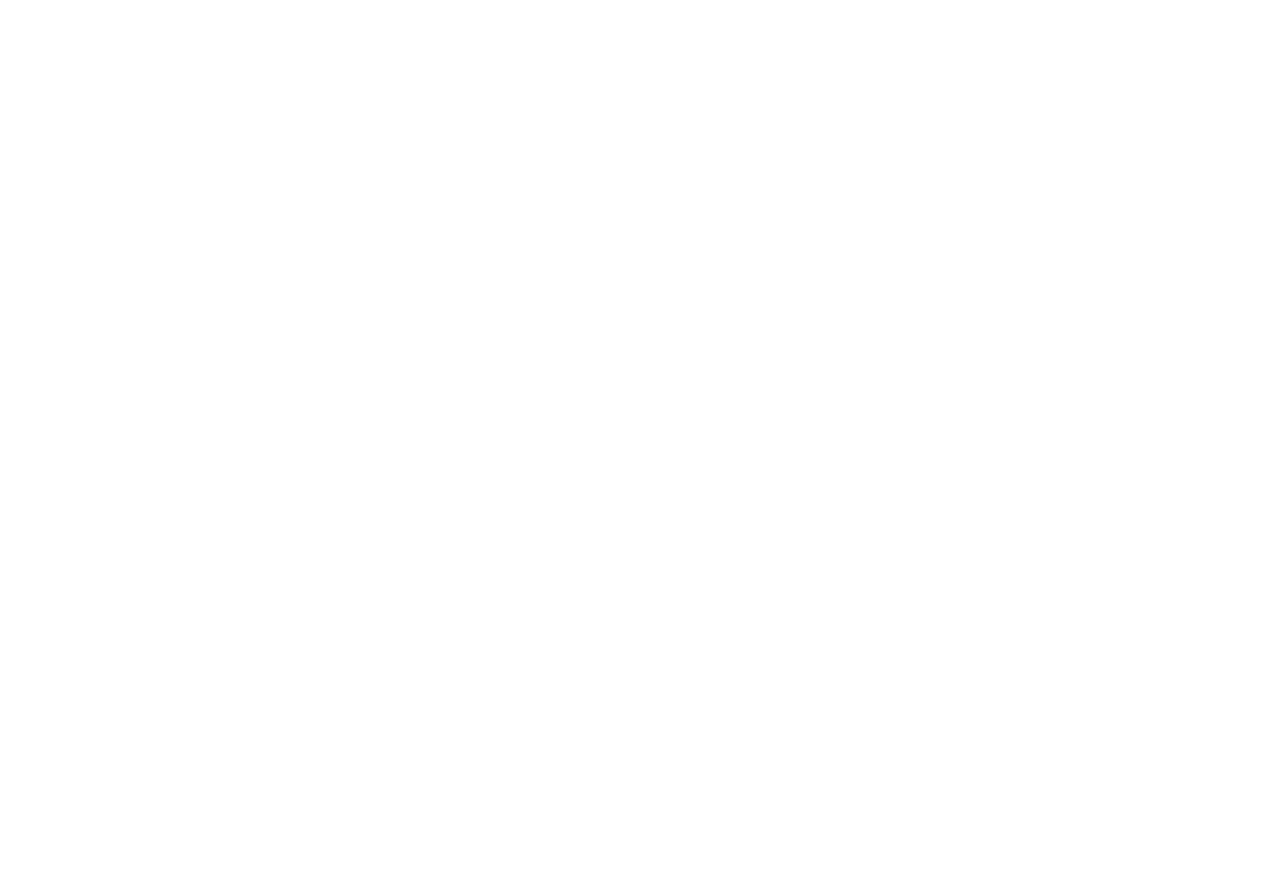
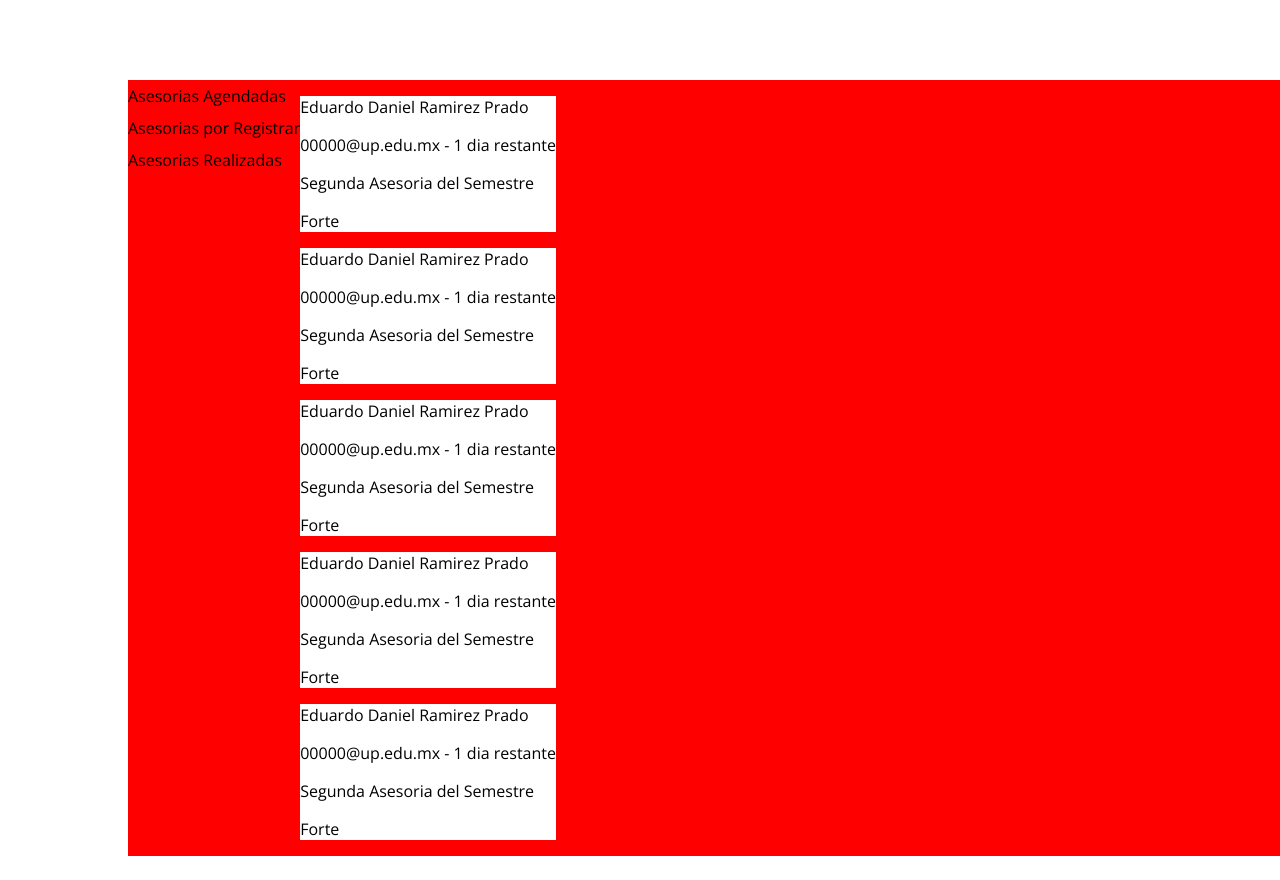
Before and after one commit to ForteUp/AsesoriasUP-F-End-, a React (Vite) app: page /citas in a window 1280 px wide. Before the commit this address had no page. Before the commit the page ends 800 px from the top, so only its background shows below. Built offline with nearby package versions, Linux system fonts and the light colour scheme.

Commit message:
added quick appointments mock

```diff
--- a/src/App.jsx
+++ b/src/App.jsx
@@ -6,6 +6,7 @@
 import { BrowserRouter, Route, Routes } from "react-router-dom";
 import PrivateAsesorRoute from "./utils/PrivateAsesorRoute.jsx";
 import {AuthProvider} from "./Context/AuthContext";
+import VerCitas from "./page/VerCitas.jsx";
 
 
 function App() {
@@ -19,9 +20,10 @@
                                 <PrivateAsesorRoute>
                                     <AgendarCita />
                                 </PrivateAsesorRoute>
-                            }
+                             }
                         />
                         <Route path="/login" element={<LogIn />} />
+                        <Route path="/citas" element={<VerCitas />} />
                 </Routes>
             </AuthProvider>
         </BrowserRouter>
--- /dev/null
+++ b/src/components/VerCitas/VerCitas_Card.jsx
@@ -0,0 +1,15 @@
+import React from "react";
+
+function VerCitas_Card(){
+    return(
+        <div className='Vercitas-Card'>
+            {/*Props.Nombre y bla bla*/}
+            <p> Eduardo Daniel Ramirez Prado</p>
+            <p> 00000@up.edu.mx - 1 dia restante</p>
+            <p> Segunda Asesoria del Semestre</p>
+            <p> Forte</p>
+        </div>
+    )
+}
+
+export default VerCitas_Card;
--- /dev/null
+++ b/src/page/VerCitas.jsx
@@ -0,0 +1,27 @@
+import React from "react";
+import "./VerCitas.scss";
+import Lista_Alumnos from "../components/AgendarCitaPage/Lista_Alumnos.jsx";
+import BotonSiguiente from "../components/AgendarCitaPage/BotonNext/BotonSiguiente";
+import NavBar from "../components/NavBar/NavBar";
+import VerCitas_Card from "../components/VerCitas/VerCitas_Card.jsx";
+
+function VerCitas(){
+    return(
+        <div className="VerCitas-page">
+            <section>
+                <li>Asesorias Agendadas</li>
+                <li>Asesorias por Registrar</li>
+                <li>Asesorias Realizadas</li>
+            </section>
+            <div className='VerCitas-page-Container'>
+                <VerCitas_Card></VerCitas_Card>
+                <VerCitas_Card></VerCitas_Card>
+                <VerCitas_Card></VerCitas_Card>
+                <VerCitas_Card></VerCitas_Card>
+                <VerCitas_Card></VerCitas_Card>
+            </div>
+        </div>
+    )
+}
+
+export default VerCitas;
--- /dev/null
+++ b/src/page/VerCitas.scss
@@ -0,0 +1,23 @@
+@use '../Index' as *;
+
+.VerCitas-page {
+  display: flex;
+  background-color: red;
+  margin-top: 10vh;
+  margin-left: 10vw;
+  section {
+      list-style: none;
+      line-height: 2;
+      //font-size: 16px;
+      //font-weight: 800;
+      font-family: "Open Sans", sans-serif;
+      margin-bottom: 15px;
+  }
+  .VerCitas-page-Container{
+
+  }
+
+  .Vercitas-Card {
+    background-color: white;
+  }
+}
```
Also changed, not shown: src/utils/PrivateRoute.jsx (deleted, +0 -14 lines).
